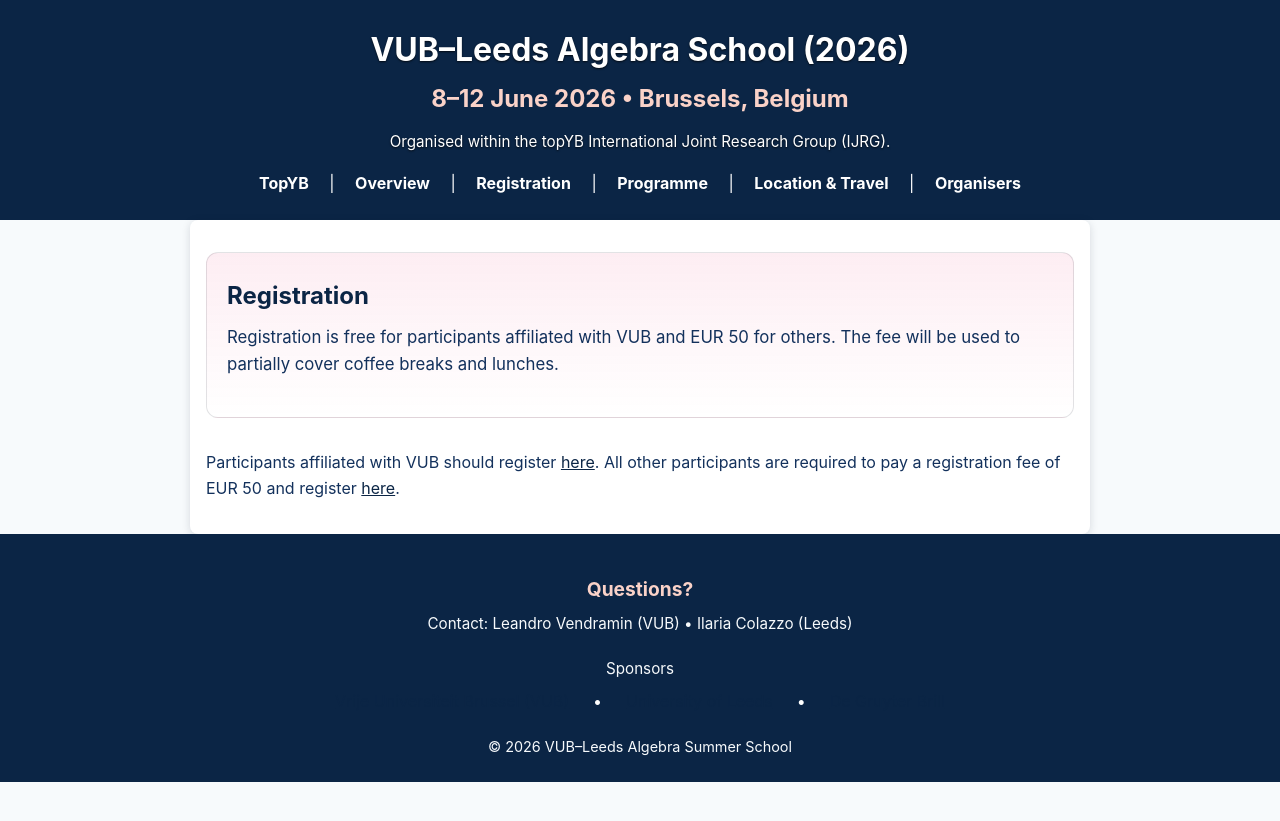
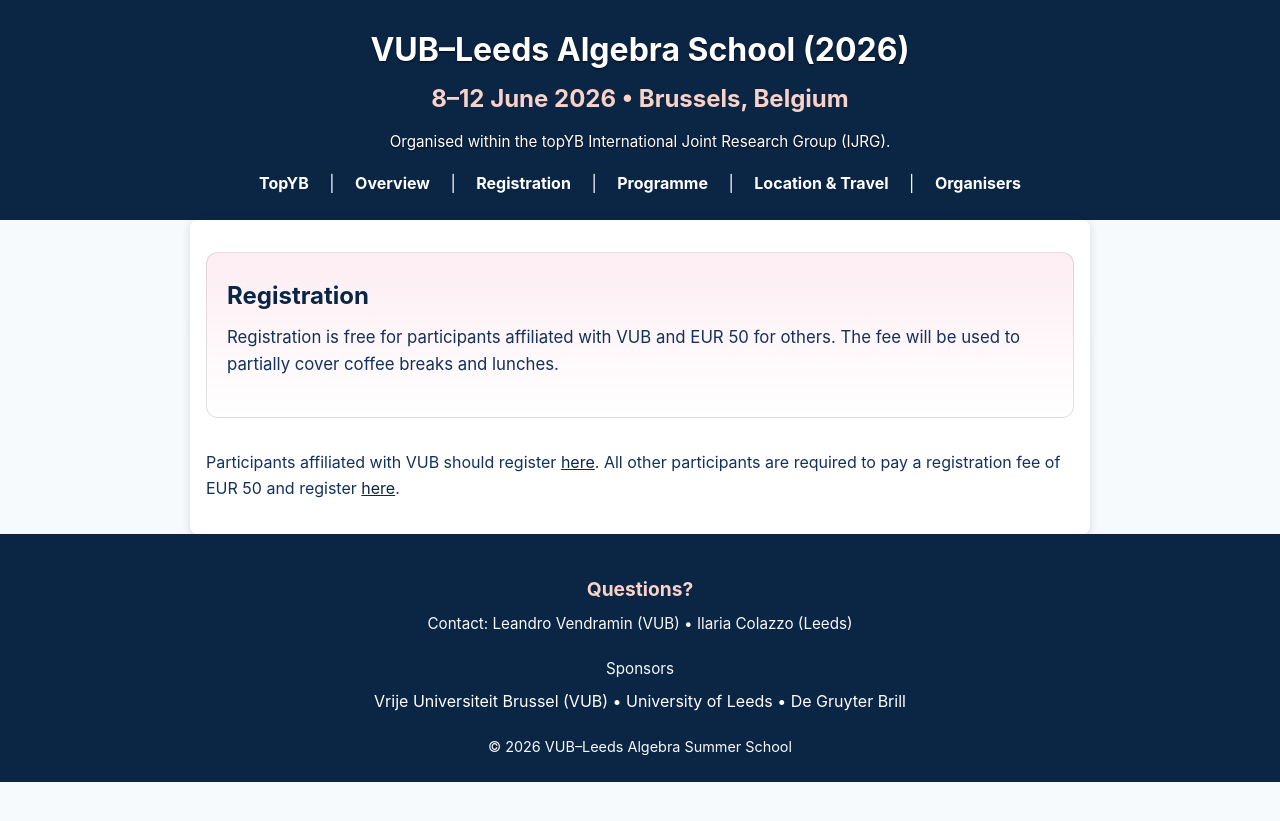
Before and after one commit to VubLeedsTopYB/VubLeedsTopYB.github.io, a Jekyll site: the page built from summer-school/registration.md, in a window 1280 px wide. Shown: the top 821 px of the page. Built offline with Jekyll 4.4.1, drawn with Linux system fonts in a browser that asks for light colours; some of the changed lines change nothing that is shown.

Commit message:
Sponsors now without link/image

```diff
--- a/_includes/summer_footer.html
+++ b/_includes/summer_footer.html
@@ -9,7 +9,7 @@
   <div style="margin-top: 1.25rem; text-align: center;">
     <p class="small" style="margin-bottom: 0.5rem;">Sponsors</p>
     <div style="display: flex; justify-content: center; align-items: center; gap: 1.5rem; flex-wrap: wrap;">
-      <a href="img/vub-logo.png">Vrije Universiteit Brussel (VUB)</a> • <a href="img/leeds-logo.png">University of Leeds</a> • <a href="img/degruyter-logo.png">De Gruyter Brill</a>
+      Vrije Universiteit Brussel (VUB) • University of Leeds • De Gruyter Brill
       <!--<img src="img/vub-logo.png" alt="VUB logo" style="height: 50px; max-width: 140px;" />
       <img src="img/leeds-logo.png" alt="University of Leeds logo" style="height: 50px; max-width: 140px;" />
       <img src="img/degruyter-logo.png" alt="De Gruyter logo" style="height: 50px; max-width: 140px;" />-->
```
